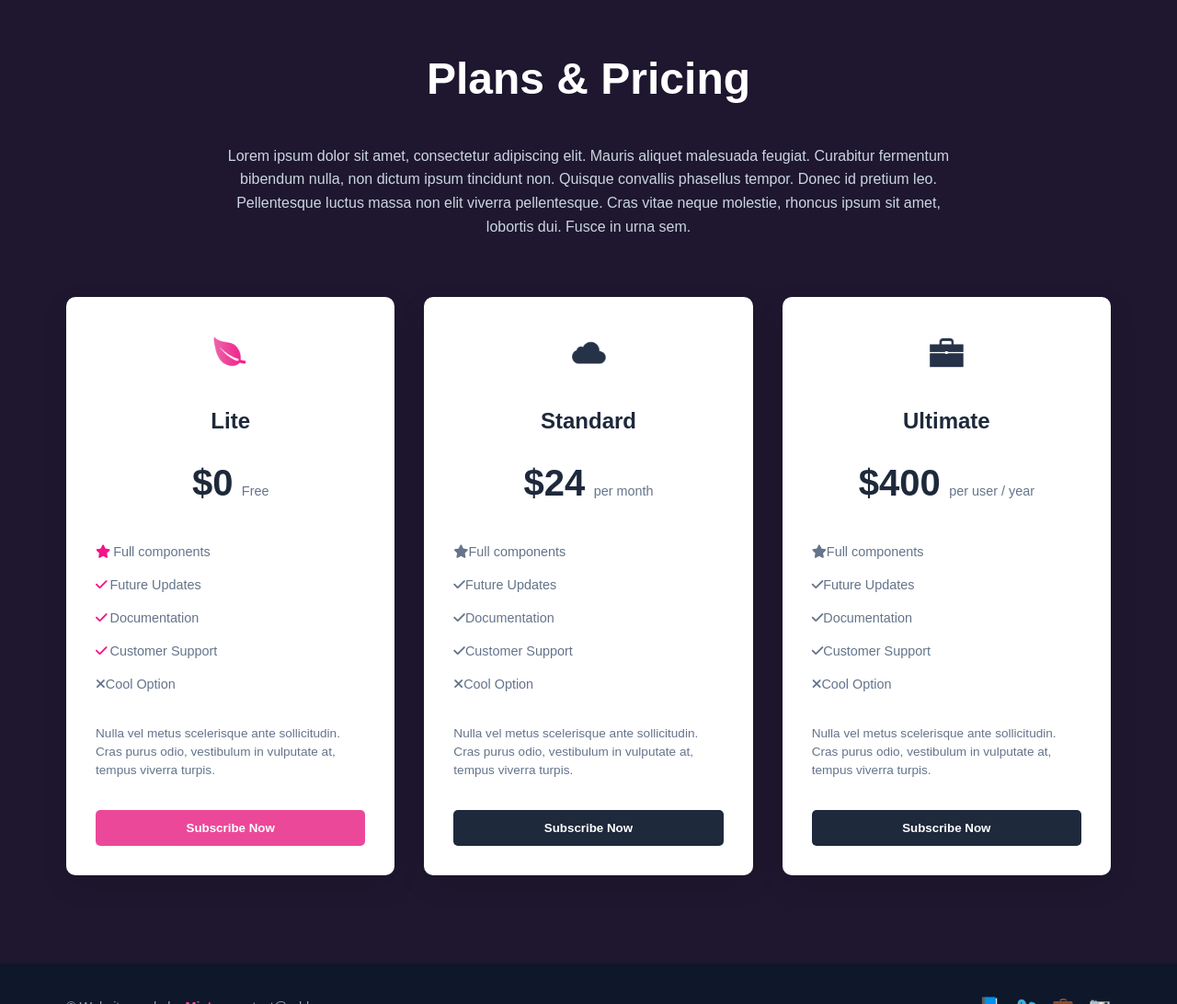
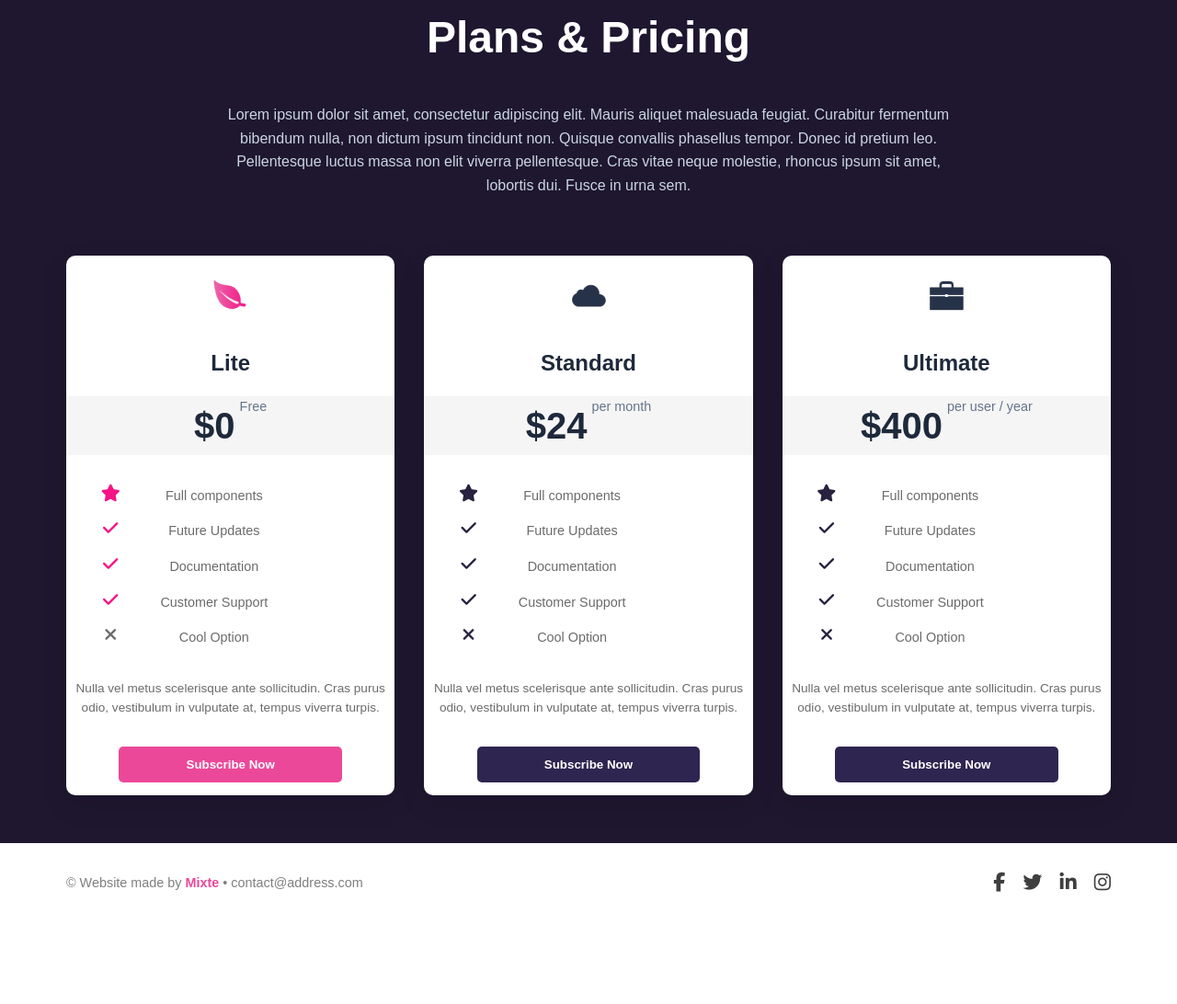
Before and after one commit to Alejandro-Triana07/bleux, a plain HTML site: page index.html in a window 1280 px wide. Shown: the part 1708-2800 px from the top of the page at 92% size. After the commit the page ends 2712 px from the top, so only its background shows below. Drawn offline with Linux system fonts and the light colour scheme.

Commit message:
ultimo commit, proyecto final de bleux

```diff
--- a/index.html
+++ b/index.html
@@ -99,11 +99,11 @@
                         <span class="periodo-precio">per month</span>
                     </div>
                     <ul class="lista-caracteristicas-plan">
-                       <li><i class="fa-sharp fa-solid fa-star"></i>Full components</li>
-						<li><i class="fa-sharp fa-solid fa-check"></i>Future Updates</li>
-						<li><i class="fa-sharp fa-solid fa-check"></i>Documentation</li>
-						<li><i class="fa-sharp fa-solid fa-check"></i>Customer Support</li>
-						<li><i class="fa-sharp fa-solid fa-xmark"></i>Cool Option</li>
+                       <li><i class="fa-sharp fa-solid fa-star col"></i>Full components</li>
+						<li><i class="fa-sharp fa-solid fa-check col"></i>Future Updates</li>
+						<li><i class="fa-sharp fa-solid fa-check col"></i>Documentation</li>
+						<li><i class="fa-sharp fa-solid fa-check col"></i>Customer Support</li>
+						<li><i class="fa-sharp fa-solid fa-xmark col"></i>Cool Option</li>
                     </ul>
                     <p class="descripcion-plan">Nulla vel metus scelerisque ante sollicitudin. Cras purus odio, vestibulum in vulputate at, tempus viverra turpis.</p>
                     <button class="boton-suscripcion boton-suscripcion-standard">Subscribe Now</button>
@@ -118,11 +118,11 @@
                         <span class="periodo-precio">per user / year</span>
                     </div>
                     <ul class="lista-caracteristicas-plan">
-                       <li><i class="fa-sharp fa-solid fa-star"></i>Full components</li>
-						<li><i class="fa-sharp fa-solid fa-check"></i>Future Updates</li>
-						<li><i class="fa-sharp fa-solid fa-check"></i>Documentation</li>
-						<li><i class="fa-sharp fa-solid fa-check"></i>Customer Support</li>
-						<li><i class="fa-sharp fa-solid fa-xmark"></i>Cool Option</li>
+                       <li><i class="fa-sharp fa-solid fa-star col"></i>Full components</li>
+						<li><i class="fa-sharp fa-solid fa-check col"></i>Future Updates</li>
+						<li><i class="fa-sharp fa-solid fa-check col"></i>Documentation</li>
+						<li><i class="fa-sharp fa-solid fa-check col"></i>Customer Support</li>
+						<li><i class="fa-sharp fa-solid fa-xmark col"></i>Cool Option</li>
                     </ul>
                     <p class="descripcion-plan">Nulla vel metus scelerisque ante sollicitudin. Cras purus odio, vestibulum in vulputate at, tempus viverra turpis.</p>
                     <button class="boton-suscripcion boton-suscripcion-ultimate">Subscribe Now</button>
@@ -134,10 +134,10 @@
         <div class="contenedor-pie">
             <p class="texto-pie">© Website made by <span class="enlace-mixte">Mixte</span> • contact@address.com</p>
             <div class="redes-sociales">
-                <a href="#" class="enlace-red-social">📘</a>
-                <a href="#" class="enlace-red-social">🐦</a>
-                <a href="#" class="enlace-red-social">💼</a>
-                <a href="#" class="enlace-red-social">📷</a>
+                <i class="fa-brands fa-facebook-f enlace-red-social"></i>
+                <i class="fa-brands fa-twitter enlace-red-social"></i>
+                <i class="fa-brands fa-linkedin-in enlace-red-social"></i>
+                <i class="fa-brands fa-instagram enlace-red-social"></i>
             </div>
         </div>
     </footer>
--- a/styles/style.css
+++ b/styles/style.css
@@ -75,17 +75,12 @@ body {
 }
 
 .boton-descarga {
-    background: #0a0de0;
+    background: linear-gradient(90deg, #883ED5, #067DD5);
     color: white;
     padding: 10px 20px;
     border-radius: 5px;
     text-decoration: none;
     font-size: 14px;
-    transition: background 0.3s ease;
-}
-
-.boton-descarga:hover {
-    background: #5856eb;
 }
 
 /* SECCIÓN PRINCIPAL */
@@ -117,35 +112,22 @@ body {
 }
 
 .boton-primario {
-    background: transparent;
+    background-color: #ffffff;
     color: #f41988;
     border: 2px solid white;
     padding: 12px 24px;
     border-radius: 5px;
     text-decoration: none;
     font-weight: 900;
-    transition: all 0.3s ease;
-}
-
-.boton-primario:hover {
-    background: #ffffff;
-    color: #f41988;
 }
 
 .boton-secundario {
-    background: transparent;
     color: white;
     border: 2px solid white;
     padding: 12px 24px;
     border-radius: 5px;
     text-decoration: none;
     font-weight: 500;
-    transition: all 0.3s ease;
-}
-
-.boton-secundario:hover {
-    background: white;
-    color: #4a4a7a;
 }
 
 .contenedor-telefono {
@@ -234,8 +216,8 @@ body {
 /* SECCIÓN PRECIOS */
 .seccion-precios {
     background: #1e172f;
-    padding: 6rem 0;
     color: white;
+    padding: 4% 0;
 }
 
 .contenedor-precios {
@@ -268,15 +250,11 @@ body {
 .tarjeta-precio {
     background: white;
     color: #333;
-    padding: 2rem;
+    padding: 4% 0;
     border-radius: 10px;
     text-align: center;
     box-shadow: 0 10px 30px rgba(0,0,0,0.1);
     transition: transform 0.3s ease;
-}
-
-.tarjeta-precio:hover {
-    transform: translateY(-10px);
 }
 
 .icono-tarjeta {
@@ -284,9 +262,32 @@ body {
 }
 
 .lista-caracteristicas-plan .color{
-     color: #f41486;
+    color: #f41486;
     margin-right: 1%;
 }
+
+.lista-caracteristicas-plan li {
+	text-align: center;
+	line-height: 1.8;
+	position: relative;
+}
+.lista-caracteristicas-plan li i {
+	position: absolute;
+	left: 0;
+    font-size: 130%;
+    width: 30%;
+}
+
+.lista-caracteristicas li i{
+    font-size: 130%;
+}
+
+.lista-caracteristicas-plan .col{
+    color: #282240;
+    width: 30%;
+}
+
+
 
 .icono-plan {
     width: 60px;
@@ -303,6 +304,9 @@ body {
 
 .precio {
     margin-bottom: 2rem;
+    display: flex;
+    justify-content: center;
+    background-color: #f5f5f5;
 }
 
 .numero-precio {
@@ -318,15 +322,17 @@ body {
 }
 
 .lista-caracteristicas-plan {
+    width: 90%;
     list-style: none;
     text-align: left;
     margin-bottom: 2rem;
 }
 
-.lista-caracteristicas-plan li {
+.lista-caracteristicas-plan li{
+    width: 100%;
     margin-bottom: 0.8rem;
     font-size: 0.9rem;
-    color: #64748b;
+    color: #6b6b6b;
 }
 
 .caracteristica-disponible {
@@ -335,10 +341,10 @@ body {
 
 .descripcion-plan {
     font-size: 0.85rem;
-    color: #64748b;
+    color: #6b6b6b;
     line-height: 1.5;
     margin-bottom: 2rem;
-    text-align: left;
+    text-align: center  ;
 }
 
 .boton-suscripcion {
@@ -352,6 +358,7 @@ body {
 }
 
 .boton-suscripcion-lite {
+    width: 68%;
     background: #ec4899;
     color: white;
 }
@@ -361,28 +368,21 @@ body {
 }
 
 .boton-suscripcion-standard {
-    background: #1e293b;
+    width: 68%;
+    background: #2e2550;
     color: white;
 }
 
-.boton-suscripcion-standard:hover {
-    background: #334155;
-}
-
 .boton-suscripcion-ultimate {
-    background: #1e293b;
+    width: 68%;
+    background: #2e2550;
     color: white;
-}
-
-.boton-suscripcion-ultimate:hover {
-    background: #334155;
 }
 
 /* PIE DE PÁGINA */
 .pie-pagina {
-    background: #0f172a;
+    background: #ffffff;
     padding: 2rem 0;
-    color: white;
 }
 
 .contenedor-pie {
@@ -390,13 +390,12 @@ body {
     margin: 0 auto;
     display: flex;
     justify-content: space-between;
-    align-items: center;
     padding: 0 2rem;
 }
 
 .texto-pie {
     font-size: 0.9rem;
-    color: #94a3b8;
+    color: #7f7f7f;
 }
 
 .enlace-mixte {
@@ -406,54 +405,10 @@ body {
 
 .redes-sociales {
     display: flex;
-    gap: 1rem;
+    gap: 1.2rem;
 }
 
 .enlace-red-social {
-    color: #94a3b8;
-    font-size: 1.2rem;
-    text-decoration: none;
-    transition: color 0.3s ease;
+    color: #3f3f3f;
+    font-size: 1.3rem;
 }
-
-.enlace-red-social:hover {
-    color: white;
-}
-
-/* RESPONSIVO */
-@media (max-width: 768px) {
-    .navegacion {
-        flex-direction: column;
-        gap: 1rem;
-    }
-
-    .menu-navegacion {
-        gap: 1rem;
-    }
-
-    .contenedor-principal {
-        grid-template-columns: 1fr;
-        text-align: center;
-        gap: 2rem;
-    }
-
-    .titulo-principal {
-        font-size: 2.5rem;
-    }
-
-    .contenido-funcionalidades {
-        grid-template-columns: 1fr;
-        gap: 2rem;
-    }
-
-    .contenedor-tarjetas {
-        grid-template-columns: 1fr;
-        gap: 2rem;
-    }
-
-    .contenedor-pie {
-        flex-direction: column;
-        gap: 1rem;
-        text-align: center;
-    }
-}
```
